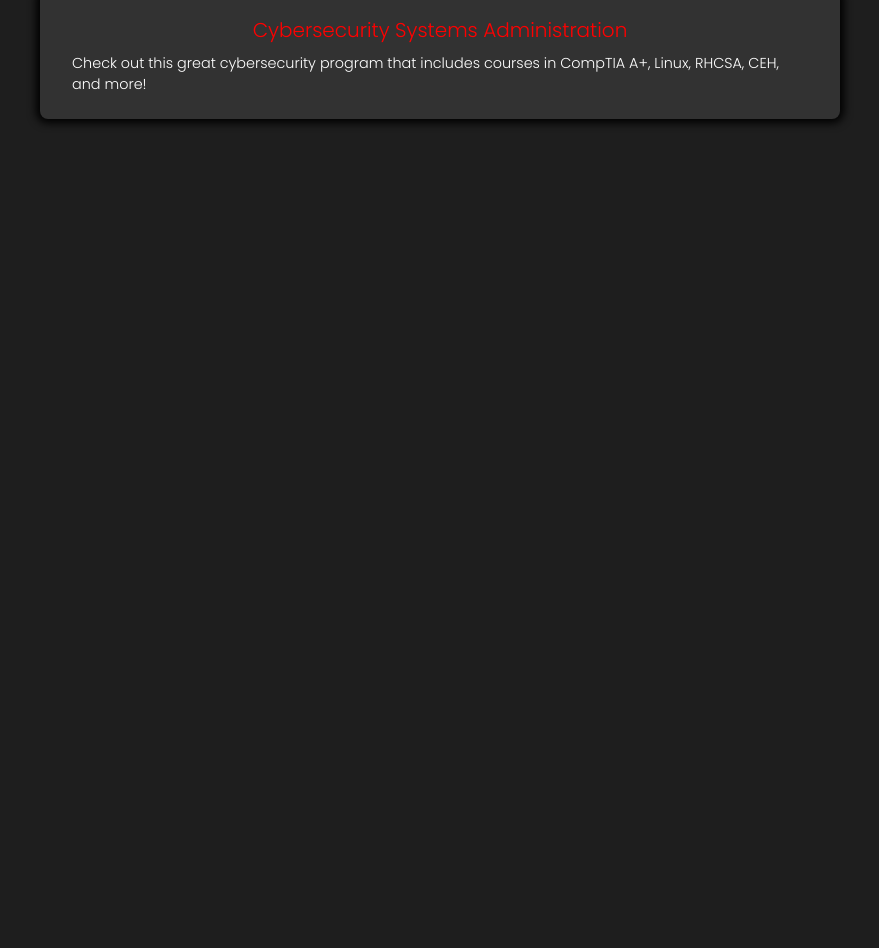
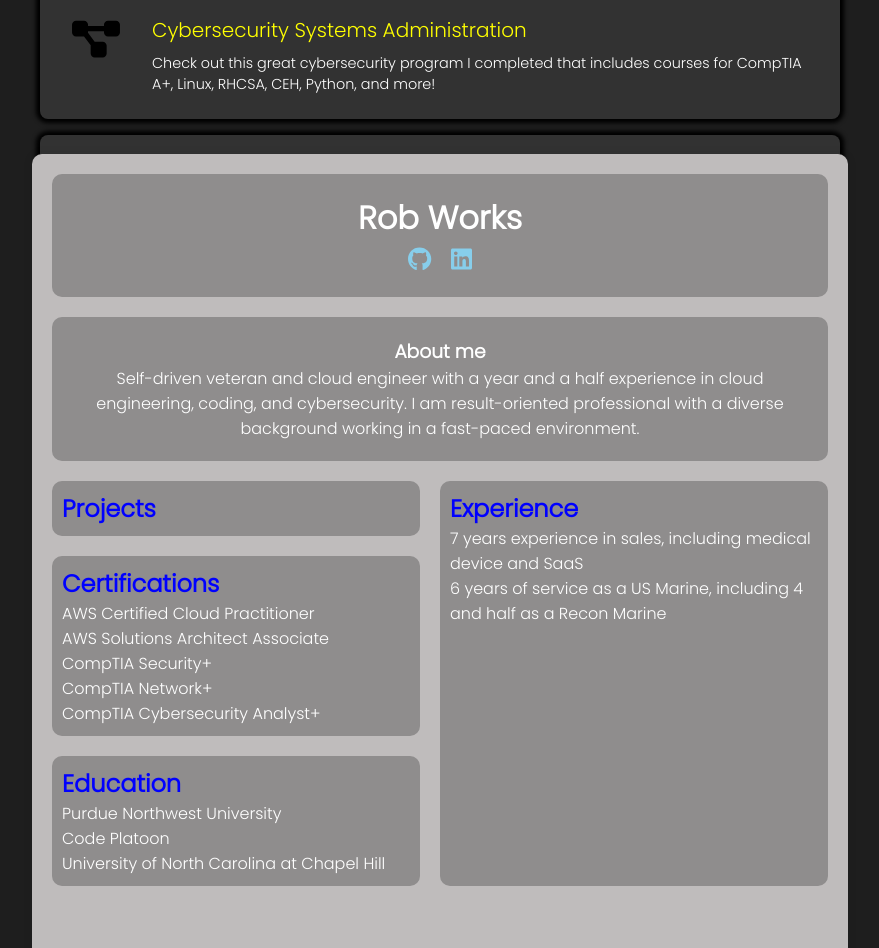
Before and after one commit to bworks84/my_portfolio, a React (Create React App) app: page / in a window 1280 px wide. Shown: the part 1084-2032 px from the top of the page, without its empty margins (200-1079 px from the left). Before the commit the page ends 1268 px from the top, so only its background shows below. Built offline with nearby package versions, Linux system fonts and the light colour scheme.

Commit message:
Updated about me section, working on new resume, added scroll function

```diff
--- a/src/App.js
+++ b/src/App.js
@@ -11,6 +11,7 @@
       <Navbar />
       <Intro />
       <Skills />
+      <Resume />
     </div>
   );
 }
--- a/src/Components/NavBar/Navbar.js
+++ b/src/Components/NavBar/Navbar.js
@@ -32,18 +32,7 @@
         </Link>
         <Link
           activeClass="active"
-          to="works"
-          spy={true}
-          smooth={true}
-          offset={-50}
-          duration={500}
-          className="desktopMenuListItem"
-        >
-          Portfolio
-        </Link>
-        <Link
-          activeClass="active"
-          to="clients"
+          to="resume"
           spy={true}
           smooth={true}
           offset={-50}
--- a/src/Components/Resume/Resume.css
+++ b/src/Components/Resume/Resume.css
@@ -2,42 +2,48 @@
   display: flex;
   justify-content: center;
   align-items: center;
-  height: 100vh; /* Set the height to 100% of the viewport height */
+  height: 100vh;
 }
 
 .resume {
-  width: 8.5in; /* Set the width to match the width of a standard letter-sized paper (8.5 inches) */
-  height: 11in; /* Set the height to match the height of a standard letter-sized paper (11 inches) */
-  background-color: #bfbcbc; /* White background color */
-  border-radius: 10px; /* Add rounded corners */
-  box-shadow: 0 0 10px rgba(32, 31, 31, 0.1); /* Add a subtle box shadow for depth */
-  padding: 20px; /* Add padding for content inside the resume */
-  margin: 20px; /* Add margin for spacing */
-  /* Add any additional styling you desire */
+  width: 8.5in;
+  height: 11in;
+  background-color: #bfbcbc;
+  border-radius: 10px;
+  box-shadow: 0 0 10px rgba(32, 31, 31, 0.1);
+  padding: 20px;
+  margin: 20px;
 }
 
 .title {
-  background-color: #616161; /* Dark grey background color */
-  color: #fff; /* White text color */
-  border-radius: 10px; /* Rounded corners */
-  padding: 10px; /* Padding for content inside the title */
-  text-align: center; /* Center the text */
-  margin-bottom: 20px; /* Add margin to separate the title from the rest of the content */
+  background-color: #8f8d8d;
+  color: #fff;
+  border-radius: 10px;
+  padding: 20px;
+  text-align: center;
+  margin-bottom: 20px;
 }
 
 .social-icons {
-  margin-top: 1inch; /* One-inch spacing from the title */
+  margin-top: 1inch;
+  flex-direction: column;
 }
 
 .social-icons a {
-  color: #87ceeb; /* Light blue color for icons */
-  margin: 0 1inch; /* One-inch spacing between icons */
-  font-size: 1.5em; /* Adjust the icon size */
+  color: #87ceeb;
+  margin: 10px;
+  font-size: 1.5em;
   text-decoration: none;
 }
 
 .social-icons a:hover {
-  color: #fff; /* Change color on hover */
+  color: blue;
+}
+
+.section-certifications {
+  display: flex;
+  flex-direction: column;
+  list-style-type: none;
 }
 
 .sections-container {
@@ -49,7 +55,7 @@
 }
 
 .section {
-  background-color: #616161; /* Light grey background color for sections */
+  background-color: #8f8d8d; /* Light grey background color for sections */
   padding: 10px; /* Padding for content inside sections */
   margin-bottom: 20px; /* Add margin to separate sections */
   border-radius: 10px;
@@ -58,10 +64,28 @@
 
 .right-section {
   flex: 1;
-  background-color: #616161; /* Light grey background color for the right section */
+  background-color: #8f8d8d; /* Light grey background color for the right section */
   padding: 10px; /* Padding for content inside the right section */
   margin-bottom: 20px; /* Add margin to separate from other sections */
   margin-left: 20px; /* Add margin to create space between left and right sections */
   border-radius: 10px;
   color: #fff;
 }
+
+.certifications-list {
+  list-style-type: none; /* Remove default list styles (bullet points) */
+  padding: 0; /* Remove default padding */
+  text-align: left; /* Align the list items to the left */
+}
+
+.education-list {
+  list-style-type: none; /* Remove default list styles (bullet points) */
+  padding: 0; /* Remove default padding */
+  text-align: left; /* Align the list items to the left */
+}
+
+.experience-list {
+  list-style-type: none; /* Remove default list styles (bullet points) */
+  padding: 0; /* Remove default padding */
+  text-align: left; /* Align the list items to the left */
+}
--- a/src/Components/Resume/Resume.js
+++ b/src/Components/Resume/Resume.js
@@ -15,17 +15,15 @@
             <LinkedInLink />
           </div>
         </div>
-        <div className="resume_left">
-          <div className="resume_profile"></div>
-          <div className="resume_content">{/* ... other sections ... */}</div>
-        </div>
         <div className="resume_right">
           <div className="resume_item resume_about">
             <div className="title">
               <h3 className="bold">About me</h3>
               <p>
-                Self-driven cloud engineer and military veteran seeking
-                opportunity
+                Self-driven veteran and cloud engineer with a year and a half
+                experience in cloud engineering, coding, and cybersecurity. I am
+                result-oriented professional with a diverse background working
+                in a fast-paced environment.
               </p>
             </div>
           </div>
@@ -37,16 +35,34 @@
               </div>
               <div className="section certifications">
                 <h2>Certifications</h2>
-                {/* ... Your certifications content */}
+                <ul className="certifications-list">
+                  <li>AWS Certified Cloud Practitioner</li>
+                  <li>AWS Solutions Architect Associate</li>
+                  <li>CompTIA Security+</li>
+                  <li>CompTIA Network+</li>
+                  <li>CompTIA Cybersecurity Analyst+</li>
+                </ul>
               </div>
               <div className="section education">
                 <h2>Education</h2>
-                {/* ... Your education content */}
+                <ul className="education-list">
+                  <li>Purdue Northwest University</li>
+                  <li>Code Platoon</li>
+                  <li>University of North Carolina at Chapel Hill</li>
+                </ul>
               </div>
             </div>
             <div className="section right-section">
               <h2>Experience</h2>
-              {/* ... Your experience content */}
+              <ul className="experience-list">
+                <li>
+                  7 years experience in sales, including medical device and SaaS
+                </li>
+                <li>
+                  6 years of service as a US Marine, including 4 and half as a
+                  Recon Marine
+                </li>
+              </ul>
             </div>
           </div>
         </div>
--- a/src/Components/Skills/Skills.css
+++ b/src/Components/Skills/Skills.css
@@ -37,11 +37,11 @@
   padding: 1.5rem 2rem;
   border-radius: 0.5rem;
   background: rgb(50, 50, 50);
-  box-shadow: 0 0 0.5rem 0.25rem rgb(0, 0, 0);
+  box-shadow: 0 0 0.25rem 0.25rem rgb(0, 0, 0);
 }
 
 .skillBarImg {
-  object-fit: cover;
+  object-fit: scale-down;
   height: 3rem;
   width: 3rem;
   margin-right: 2rem;
@@ -50,6 +50,7 @@
 .skillBarText > p {
   font-size: 0.9rem;
   font-weight: 200;
+  align-items: center;
 }
 
 .skillBarTitle {
@@ -57,19 +58,15 @@
   font-weight: 400;
   margin-bottom: 0.5rem;
   align-items: center;
-  justify-content: center;
-  text-align: center;
   color: yellow;
 }
 
 h2 {
-  color: blue; /* Change the color of the h2 text */
+  color: blue;
 }
-
-/* Style for the anchor tag within an h2 tag */
 h2 a {
-  color: red; /* Change the color of the anchor text within h2 */
-  text-decoration: none; /* Remove underline (if you don't want it) */
+  color: yellow;
+  text-decoration: none;
 }
 
 @media screen and (max-width: 720px) {
--- a/src/Components/Skills/Skills.js
+++ b/src/Components/Skills/Skills.js
@@ -1,19 +1,22 @@
 import React from "react";
 import "./Skills.css";
+import terraform from "../../assets/terraform.svg";
+import systems from "../../assets/diagram-project-solid.svg";
 
 const Skills = () => {
   return (
     <section id="skills">
       <span className="skillTitle">Check out what I'm working on</span>
       <span className="skillDesc">
-        I am a cloud engineer learning more front-end applications like React to
-        practice and demonstrate my interests in the cloud and cybersecurity.
-        <br />
-        Check out some of my recent projects and courses below!
+        {" "}
+        I'm a former US Marine and current student studying Cybersecurity and
+        Cloud Computing. I'm interested in securing cloud infrastructure and
+        protecting user data. In my free time I enjoy learning more about
+        ethical hacking and data forensics.
       </span>
       <div className="skillBars">
         <div className="skillBar">
-          <img />
+          <img src={systems} alt="Skill" className="skillBarImg"></img>
           <div className="skillBarText">
             <h2 className="skillBarTitle">
               <a href="https://www.pnw.edu/cybersecurity/cwct/training-paths/cybersecurity-system-administration-certificate-program/">
@@ -21,13 +24,22 @@
               </a>
             </h2>
             <p>
-              Check out this great cybersecurity program that includes courses
-              in CompTIA A+, Linux, RHCSA, CEH, and more!
+              Check out this great cybersecurity program I completed that
+              includes courses for CompTIA A+, Linux, RHCSA, CEH, Python, and
+              more!
             </p>
           </div>
         </div>
-        <div>
-          <img />
+        <div className="skillBar">
+          <img src={terraform} alt="Skill" className="skillBarImg"></img>
+          <div className="skillBarText">
+            <h2 className="skillBarTitle">
+              <a href="https://www.exampro.co/ter-cpb-001">
+                ExamPro Terraform Cloud Project
+              </a>
+            </h2>
+            <p>Learning Infrastructure as Code by building a web app on AWS</p>
+          </div>
         </div>
       </div>
     </section>
```
Also changed, not shown: src/assets/diagram-project-solid.svg (added), src/assets/terraform.svg (added).
